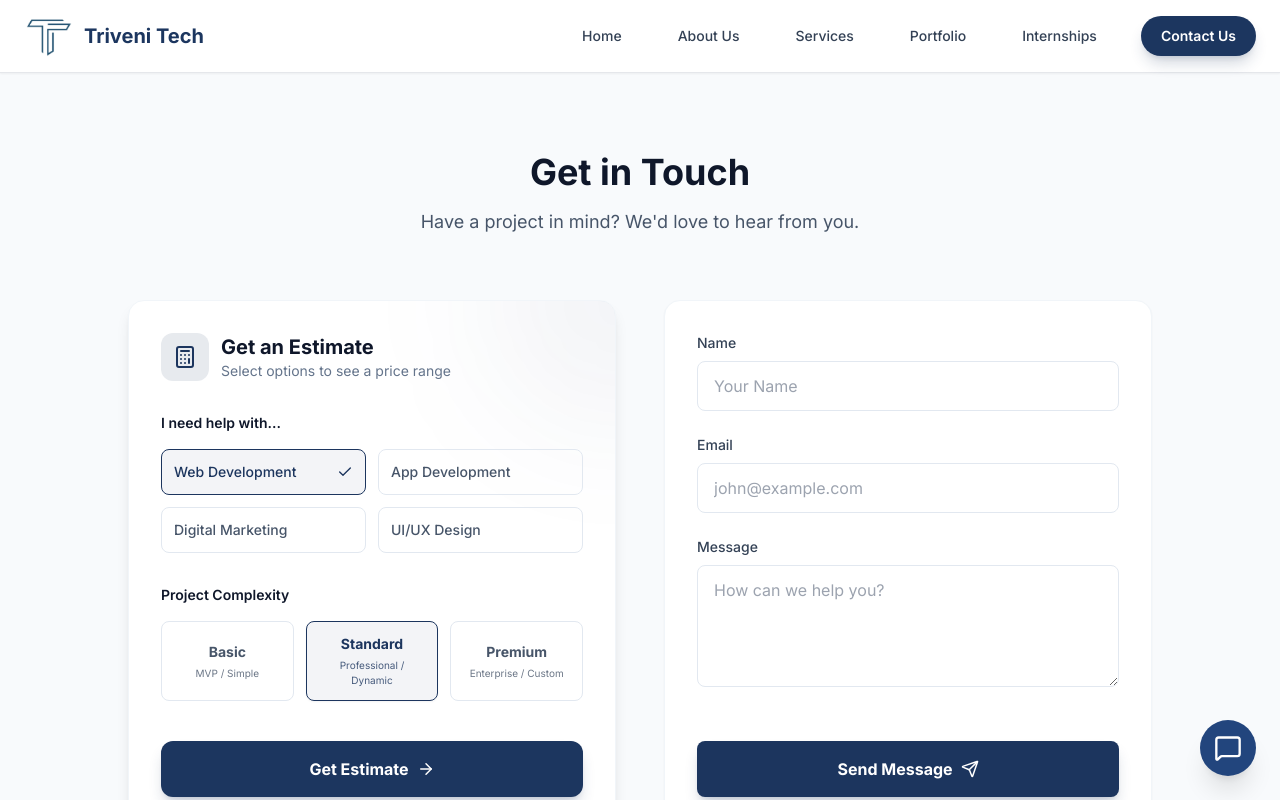
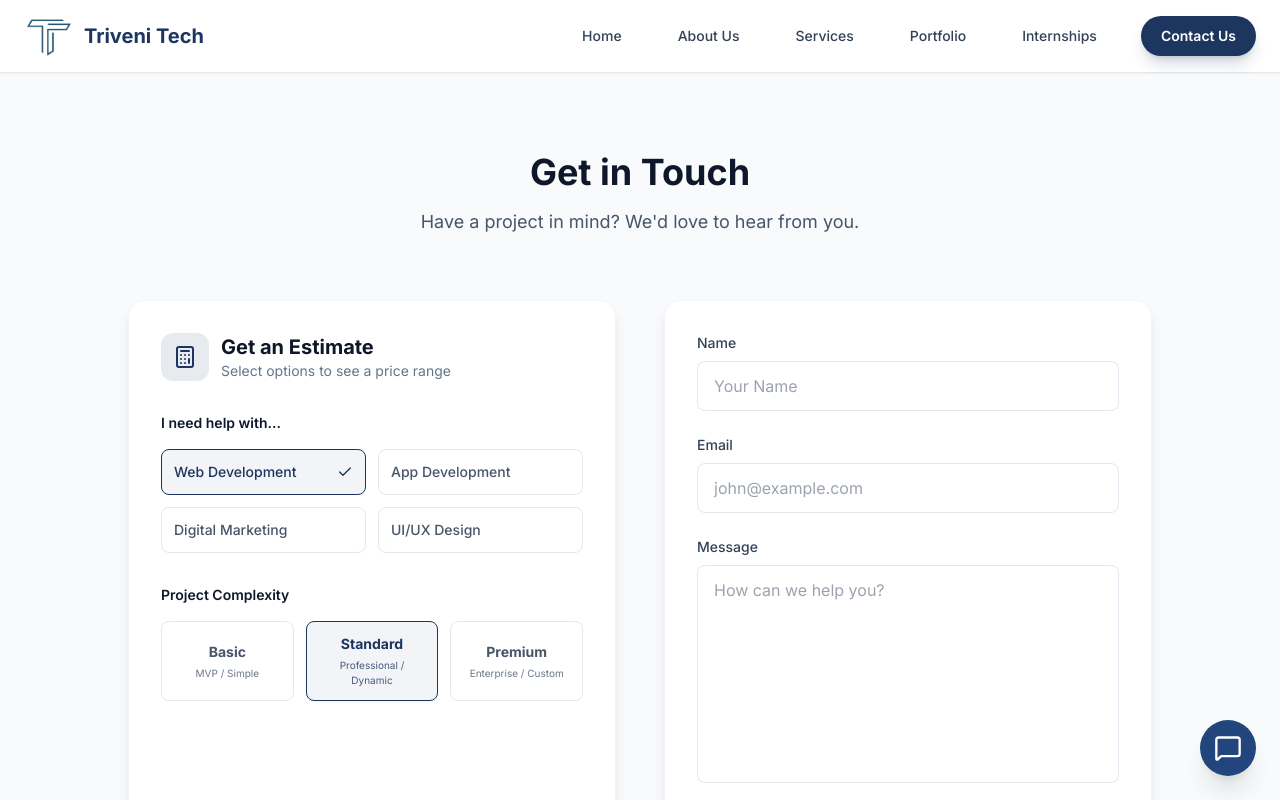
Before and after one commit to AryanJadile/Triveni-Tech, a Next.js app: page /contact in a window 1280 px wide. Shown: the top 800 px of the page. Built offline with nearby package versions, Linux system fonts and the light colour scheme.

Commit message:
updated contact us page

```diff
--- a/src/app/contact/page.tsx
+++ b/src/app/contact/page.tsx
@@ -57,7 +57,7 @@ export default function ContactPage() {
                     </div>
 
                     {/* Contact Form */}
-                    <div className="bg-white p-8 pb-28 rounded-2xl shadow-sm border border-slate-100 h-full relative">
+                    <div className="bg-white p-8 pb-28 rounded-2xl shadow-lg border border-slate-100 h-full relative">
                         <form onSubmit={handleSubmit} className="space-y-6 h-full">
                             <div>
                                 <label className="block text-sm font-medium text-slate-700 mb-2">Name</label>
@@ -83,8 +83,8 @@ export default function ContactPage() {
                                 <label className="block text-sm font-medium text-slate-700 mb-2">Message</label>
                                 <textarea
                                     required
-                                    rows={4}
-                                    className="w-full px-4 py-3 rounded-lg border border-slate-200 focus:border-primary focus:ring-2 focus:ring-primary/20 outline-none transition-all"
+                                    rows={8}
+                                    className="w-full px-4 py-3 rounded-lg border border-slate-200 focus:border-primary focus:ring-2 focus:ring-primary/20 outline-none transition-all resize-none"
                                     placeholder="How can we help you?"
                                     suppressHydrationWarning
                                 ></textarea>
--- a/src/components/contact/QuoteCalculator.tsx
+++ b/src/components/contact/QuoteCalculator.tsx
@@ -65,7 +65,7 @@ export default function QuoteCalculator() {
 
     return (
         <div className="bg-white p-8 rounded-2xl shadow-lg border border-slate-100 overflow-hidden relative h-full flex flex-col">
-            <div className="absolute top-0 right-0 w-64 h-64 bg-primary/5 rounded-full blur-3xl -translate-y-1/2 translate-x-1/2 pointer-events-none" />
+
 
             <div className="relative z-10 flex flex-col flex-grow">
                 <div className="flex items-center gap-3 mb-8">
```
